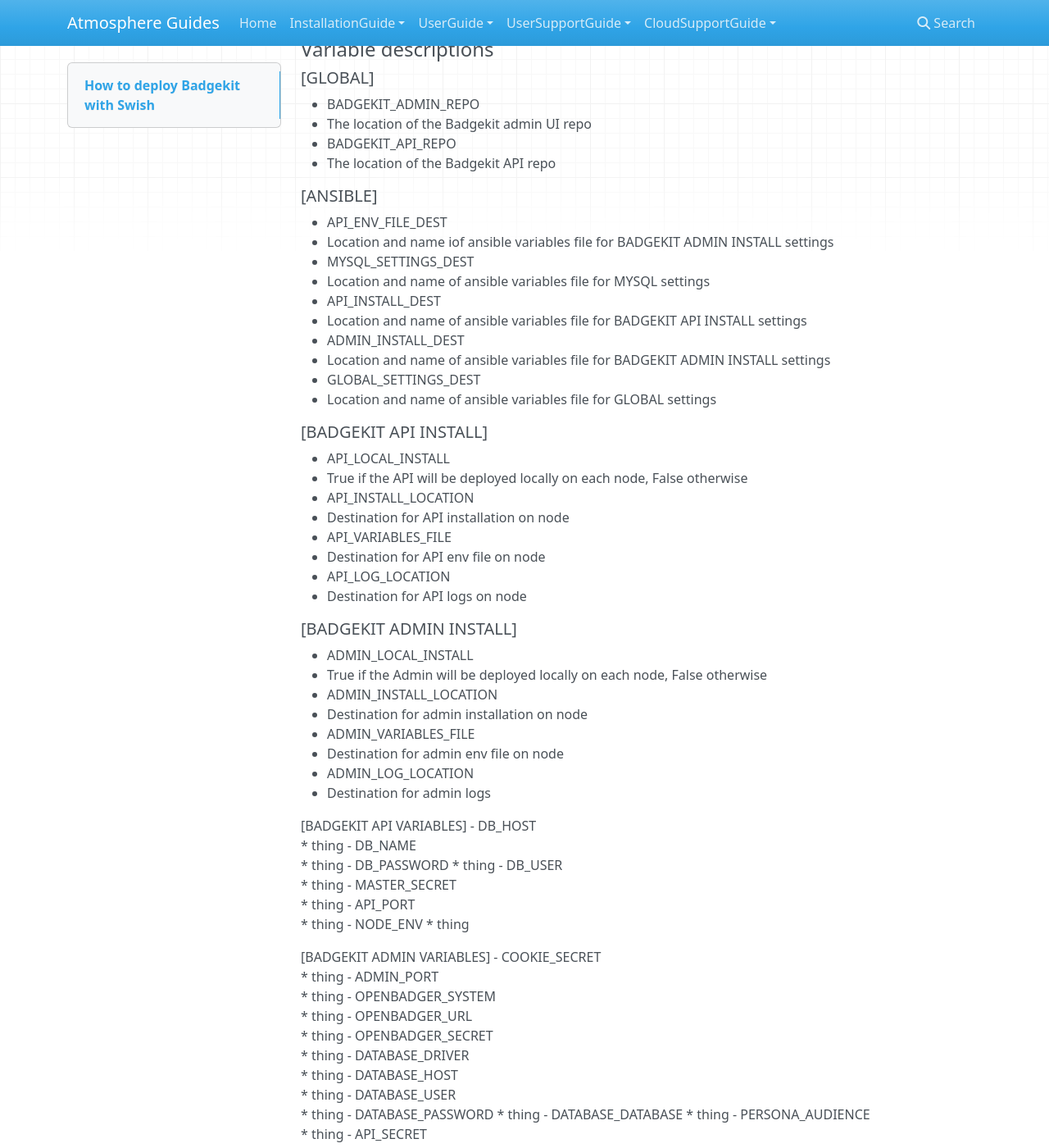
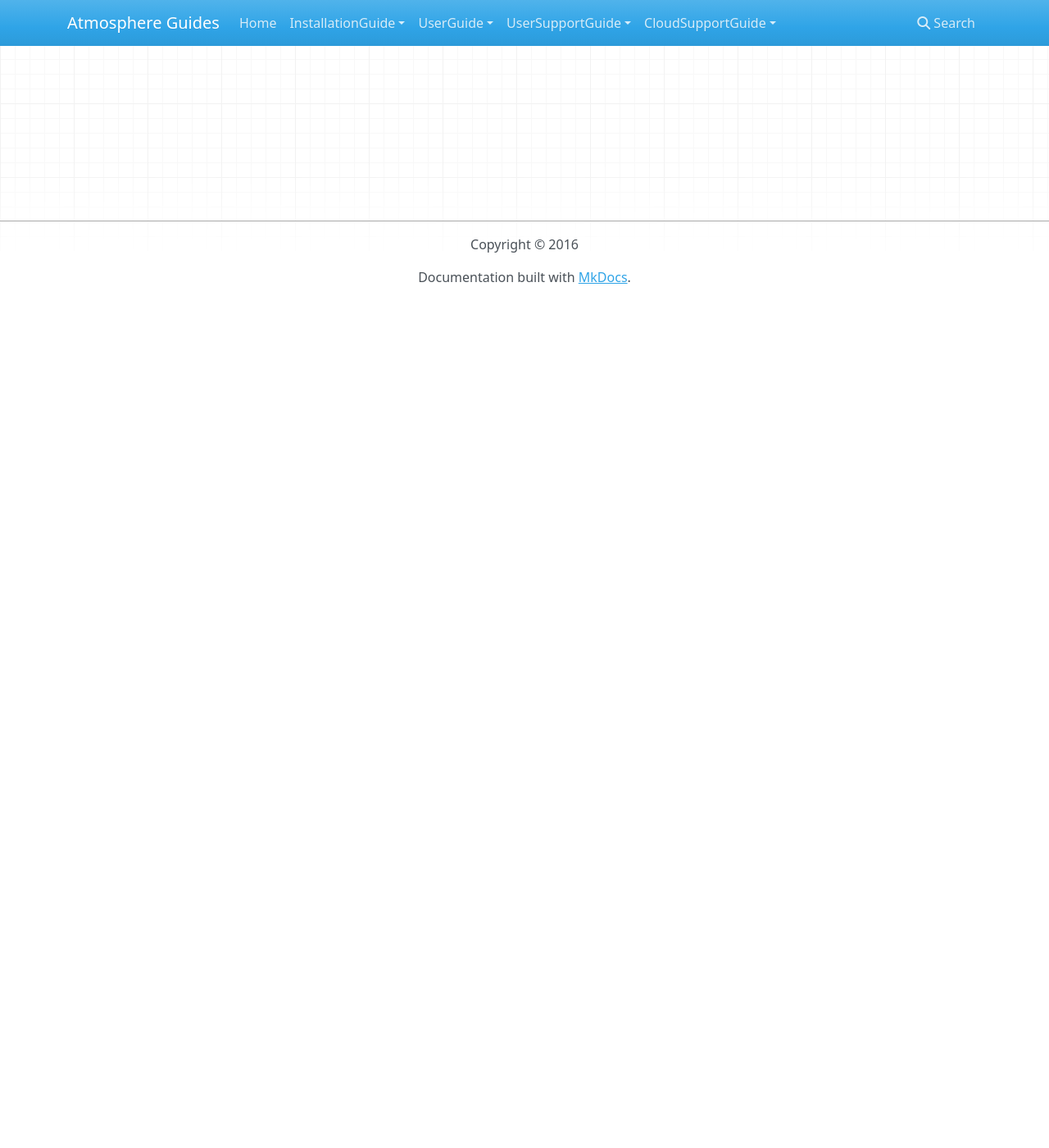
Before and after one commit to lenards/atmosphere-guides, an MkDocs documentation site: the page built from docs/install_guide/badgekit_swish.md, in a window 1280 px wide and 1400 px high, scrolled down 237 px. Shown: the whole window at 82% size. Built offline with MkDocs 1.6.1, drawn with Linux system fonts in a browser that asks for light colours; nearby versions of some CDN libraries; old or Windows-style settings are respelled for this version of MkDocs; after the commit the page ends 900 px from its top, so only the background shows below that; some of the changed text lies outside the part shown.

Commit message:
finished config docs, split swish into config

```diff
--- a/docs/install_guide/badgekit_swish.md
+++ b/docs/install_guide/badgekit_swish.md
@@ -4,98 +4,3 @@
 2. Fill out variables.ini file
 3. Run configure script
 4. Run the "deploy_badgekit" playbook with `ansible-playbook <path/to/deploy_badgekit.yml>`
-
-#### Variable descriptions
-##### [GLOBAL]
-- BADGEKIT_ADMIN_REPO
- * The location of the Badgekit admin UI repo
-- BADGEKIT_API_REPO
- * The location of the Badgekit API repo
-
-##### [ANSIBLE]
-- API_ENV_FILE_DEST
- * Location and name iof ansible variables file for BADGEKIT ADMIN INSTALL settings
-- MYSQL_SETTINGS_DEST
- * Location and name of ansible variables file for MYSQL settings
-- API_INSTALL_DEST
- * Location and name of ansible variables file for BADGEKIT API INSTALL settings
-- ADMIN_INSTALL_DEST
- * Location and name of ansible variables file for BADGEKIT ADMIN INSTALL settings
-- GLOBAL_SETTINGS_DEST
- * Location and name of ansible variables file for GLOBAL settings
-
-##### [BADGEKIT API INSTALL]
-- API_LOCAL_INSTALL
- * True if the API will be deployed locally on each node, False otherwise
-- API_INSTALL_LOCATION
- * Destination for API installation on node
-- API_VARIABLES_FILE
- * Destination for API env file on node
-- API_LOG_LOCATION
- * Destination for API logs on node
-
-##### [BADGEKIT ADMIN INSTALL]
-- ADMIN_LOCAL_INSTALL
- * True if the Admin will be deployed locally on each node, False otherwise
-- ADMIN_INSTALL_LOCATION
- * Destination for admin installation on node
-- ADMIN_VARIABLES_FILE
- * Destination for admin env file on node
-- ADMIN_LOG_LOCATION
- * Destination for admin logs
-
-[BADGEKIT API VARIABLES]
-- DB_HOST
- * thing
-- DB_NAME
- * thing
-- DB_PASSWORD
- * thing
-- DB_USER
- * thing
-- MASTER_SECRET
- * thing
-- API_PORT
- * thing
-- NODE_ENV
- * thing
-
-[BADGEKIT ADMIN VARIABLES]
-- COOKIE_SECRET
- * thing
-- ADMIN_PORT
- * thing
-- OPENBADGER_SYSTEM
- * thing
-- OPENBADGER_URL
- * thing
-- OPENBADGER_SECRET
- * thing
-- DATABASE_DRIVER
- * thing
-- DATABASE_HOST
- * thing
-- DATABASE_USER
- * thing
-- DATABASE_PASSWORD
- * thing
-- DATABASE_DATABASE
- * thing
-- PERSONA_AUDIENCE
- * thing
-- API_SECRET
- * thing
-- BRANDING
- * thing
-- NODE_TLS_REJECT_UNAUTHORIZED
- * thing
-
-[MYSQL]
-- LOCAL_DATABASE_USER
- * thing
-- LOCAL_ADMIN_DATABASE_NAME
- * thing
-- LOCAL_API_DATABASE_NAME
- * thing
-- LOCAL_DATABASE_PASSWORD
- * thing
```
Also changed, not shown: docs/install_guide/badgekit_configure.md (added, +51 -0 lines).
